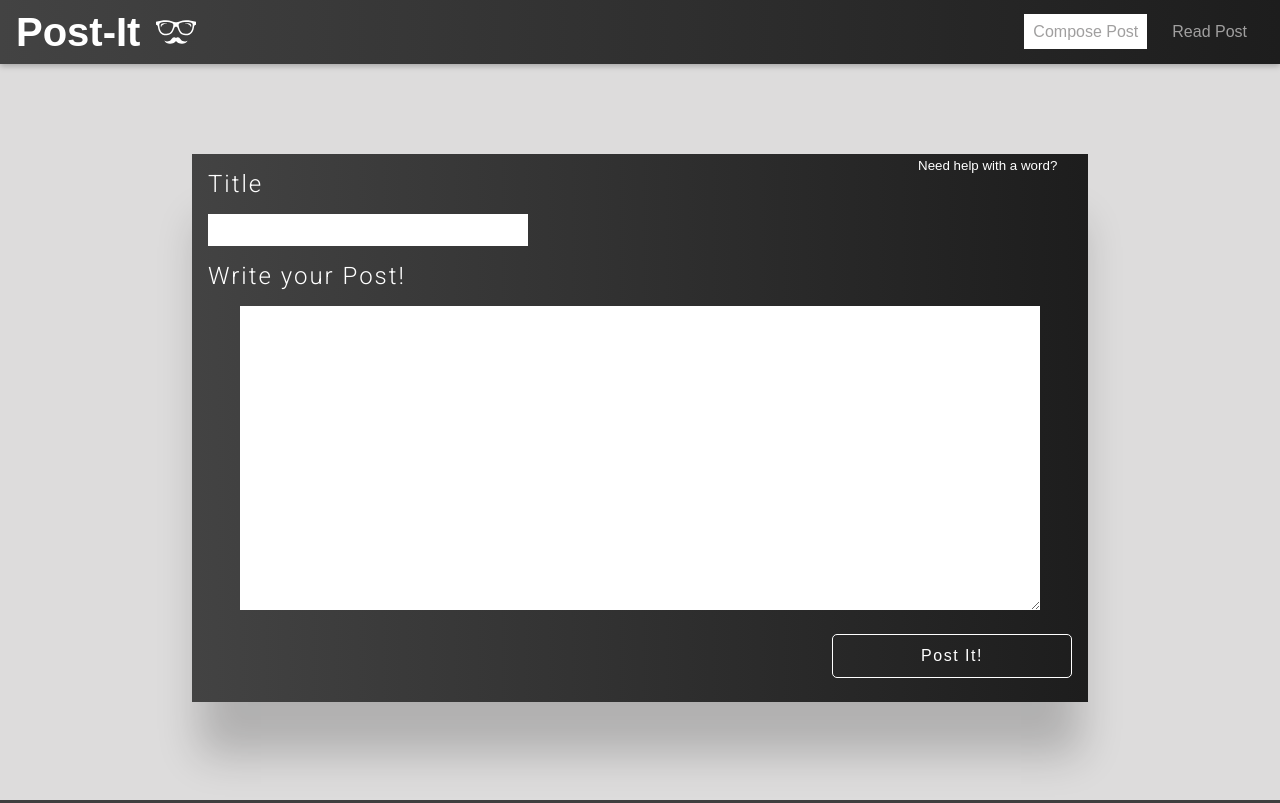
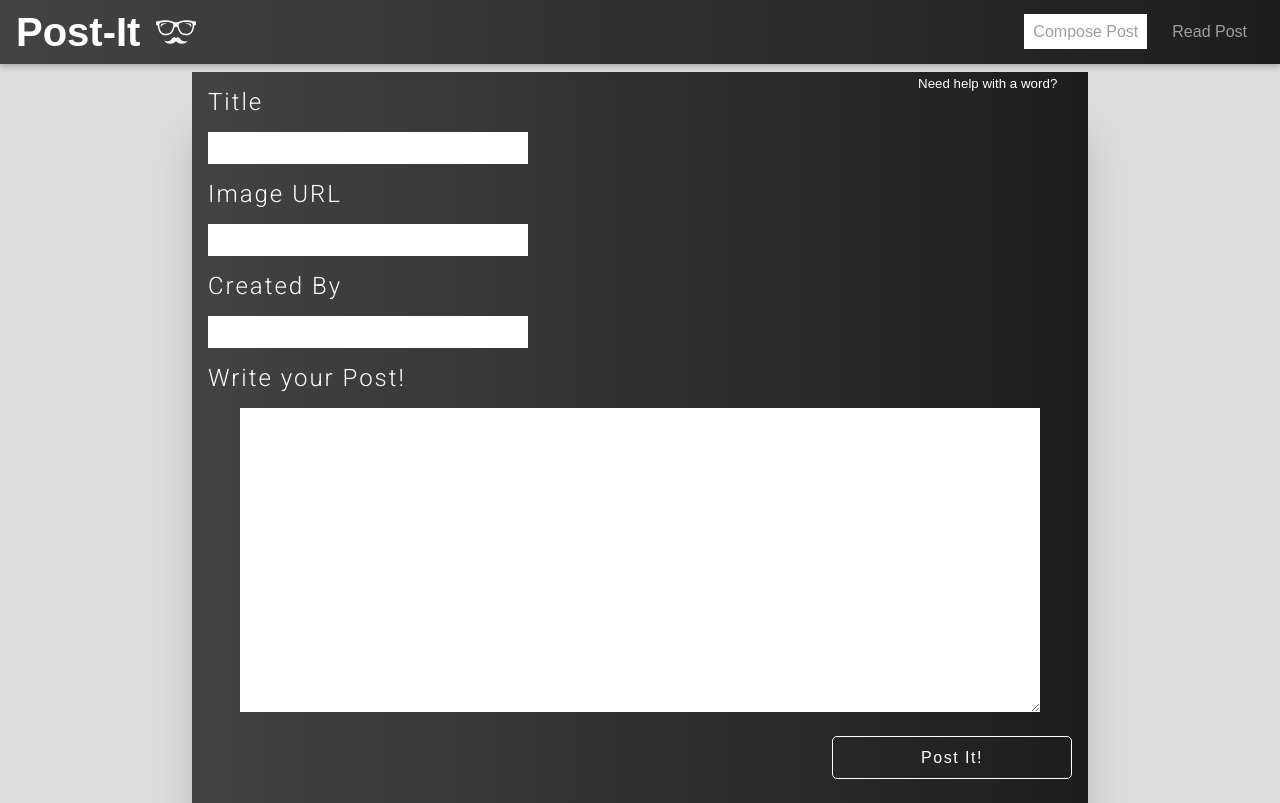
Before and after one commit to RobOsipo/CPST-ACA, a React (Create React App) app: page /compose in a window 1280 px wide. Built offline with nearby package versions, Linux system fonts and the light colour scheme.

Commit message:
setup to recieve and place information from server, imageUrl not coming in

```diff
--- a/src/pages/Compose/Components/ComposeForm/ComposeForm.js
+++ b/src/pages/Compose/Components/ComposeForm/ComposeForm.js
@@ -7,6 +7,8 @@ import classes from './ComposeForm.module.scss'
 const ComposeForm = () => {
     const [titleInput, setTitleInput] = useState('')
     const [contentInput, setContentInput] = useState('')
+    const [imageInput, setImageInput] = useState('')
+    const [creatorInput, setCreatorInput] = useState('')
     const [showModal, setShowModal] = useState(false);
 
     const modalClickOn = () => {
@@ -27,6 +29,12 @@ const ComposeForm = () => {
         <label className={classes.label} htmlFor="title">Title</label>
         <input name="title" id="title" className={classes.input} onChange={(e) => setTitleInput(e.target.value)} />
 
+        <label className={classes.label} htmlFor="title">Image URL</label>
+        <input name="title" id="title" className={classes.input} onChange={(e) => setImageInput(e.target.value)} />
+
+        <label className={classes.label} htmlFor="title">Created By</label>
+        <input name="title" id="title" className={classes.input} onChange={(e) => setCreatorInput(e.target.value)} />
+
         <label className={classes.label} htmlFor="content">Write your Post!</label>
         <textarea rows="20" cols="100" name="content" id="content" className={classes.textarea} onChange={(e) => setContentInput(e.target.value)} />
 
--- a/src/pages/Compose/Components/ComposeForm/ComposeForm.module.css
+++ b/src/pages/Compose/Components/ComposeForm/ComposeForm.module.css
@@ -33,6 +33,7 @@
 
 .form-container {
   width: 70vw;
+  margin-top: 1rem;
   background-image: -webkit-gradient(linear, left top, right top, from(#434343), to(#1d1d1d));
   background-image: linear-gradient(to right, #434343 0%, #1d1d1d 100%);
   -webkit-box-shadow: rgba(0, 0, 0, 0.2) 0px 60px 40px -7px;
--- a/src/pages/Compose/Components/ComposeForm/ComposeForm.module.scss
+++ b/src/pages/Compose/Components/ComposeForm/ComposeForm.module.scss
@@ -44,6 +44,7 @@ $desktop: 1280px;
 
 .form-container {
     width: 70vw;
+    margin-top: 1rem;
     // background-color: rgb(75, 74, 74);
     background-image: linear-gradient(to right, #434343 0%, rgb(29, 29, 29) 100%);
     box-shadow: rgba(0, 0, 0, 0.2) 0px 60px 40px -7px;
--- a/src/pages/Compose/Compose.module.css
+++ b/src/pages/Compose/Compose.module.css
@@ -1,5 +1,5 @@
 .main-container {
-  height: 100vh;
+  height: 100%;
   width: 100vw;
   background-color: #dddcdc;
   display: -ms-grid;
--- a/src/pages/Compose/Compose.module.scss
+++ b/src/pages/Compose/Compose.module.scss
@@ -1,6 +1,6 @@
 
 .main-container {
-    height: 100vh;
+    height: 100%;
     width: 100vw;
     background-color: rgb(221, 220, 220);
     display: grid;
--- a/src/pages/ReadPosts/Components/BlogItem/BlogItem.js
+++ b/src/pages/ReadPosts/Components/BlogItem/BlogItem.js
@@ -2,17 +2,19 @@ import React, { useState } from "react";
 
 import classes from "./BlogItem.module.scss";
 
-const BlogItem = ({ title, content }) => {
+const BlogItem = ({ title, content, imageUrl, createdBy }) => {
   const [expand, setExpand] = useState(false);
 
   const deleteClickHandler = () => {
-    // Fetch req goes here, method DELETE endpoint is title
+
   };
 
   const displayContent = () => {
     return (
       <div className={classes["content-container"]}>
-        <p>{content}</p>
+
+        <p className={classes.content}>{content}</p>
+        <img src="" alt={title} />
         <div className={classes["close-and-delete"]}>
           <button
             className={classes.closeButton}
--- a/src/pages/ReadPosts/ReadPosts.js
+++ b/src/pages/ReadPosts/ReadPosts.js
@@ -10,36 +10,48 @@ const ReadPosts = () => {
             "_id": "628045dcb6343aa13b43d3bd",
             "title": "test",
             "content": "Heres some more content brahhh",
+            "imageUrl": "https://external-content.duckduckgo.com/iu/?u=https%3A%2F%2Fwallpapertag.com%2Fwallpaper%2Ffull%2F2%2Ff%2Fe%2F519365-large-japanese-scenery-wallpaper-2048x1401.jpg&f=1&nofb=1",
+            "createdBy": "Rob",
             "__v": 0
         },
         {
             "_id": "6280467ab6343aa13b43d3c1",
             "title": "test2",
             "content": "Heres some more content brahhh",
+            "imageUrl": "https://external-content.duckduckgo.com/iu/?u=https%3A%2F%2Fwallpapertag.com%2Fwallpaper%2Ffull%2F2%2Ff%2Fe%2F519365-large-japanese-scenery-wallpaper-2048x1401.jpg&f=1&nofb=1",
+            "createdBy": "Rob",
             "__v": 0
         },
         {
             "_id": "628049838442eddc684dc318",
             "title": "test3",
             "content": "Heres some more content brahhhhh",
+            "imageUrl": "https://external-content.duckduckgo.com/iu/?u=https%3A%2F%2Fwallpapertag.com%2Fwallpaper%2Ffull%2F2%2Ff%2Fe%2F519365-large-japanese-scenery-wallpaper-2048x1401.jpg&f=1&nofb=1",
+            "createdBy": "Rob",
             "__v": 0
         },
         {
             "_id": "628045dcb6343aa13b43d3b",
             "title": "test",
             "content": "Heres some more content brahhh",
+            "imageUrl": "https://external-content.duckduckgo.com/iu/?u=https%3A%2F%2Fwallpapertag.com%2Fwallpaper%2Ffull%2F2%2Ff%2Fe%2F519365-large-japanese-scenery-wallpaper-2048x1401.jpg&f=1&nofb=1",
+            "createdBy": "Rob",
             "__v": 0
         },
         {
             "_id": "6280467ab6343aa13b43d3c",
             "title": "test2",
             "content": "Heres some more content brahhh",
+            "imageUrl": "https://external-content.duckduckgo.com/iu/?u=https%3A%2F%2Fwallpapertag.com%2Fwallpaper%2Ffull%2F2%2Ff%2Fe%2F519365-large-japanese-scenery-wallpaper-2048x1401.jpg&f=1&nofb=1",
+            "createdBy": "Rob",
             "__v": 0
         },
         {
             "_id": "628049838442eddc684dc31",
             "title": "test3",
             "content": "Heres some more content brahhhhh",
+            "imageUrl": "https://external-content.duckduckgo.com/iu/?u=https%3A%2F%2Fwallpapertag.com%2Fwallpaper%2Ffull%2F2%2Ff%2Fe%2F519365-large-japanese-scenery-wallpaper-2048x1401.jpg&f=1&nofb=1",
+            "createdBy": "Rob",
             "__v": 0
         }
     ]
@@ -50,7 +62,7 @@ const ReadPosts = () => {
     <div className={classes['main-container']}>
         <ul className={classes.list}>
             {DUMMY.map((post) => {
-                return <BlogItem key={post._id} title={post.title} content={post.content} />
+                return <BlogItem key={post._id} imageUrl={post.imageUrl} createdBy={post.createdBy} title={post.title} content={post.content} />
             })}
         </ul>
     </div>
```
Also changed, not shown: 2 other files (tests, documents, lock files or other folders).
